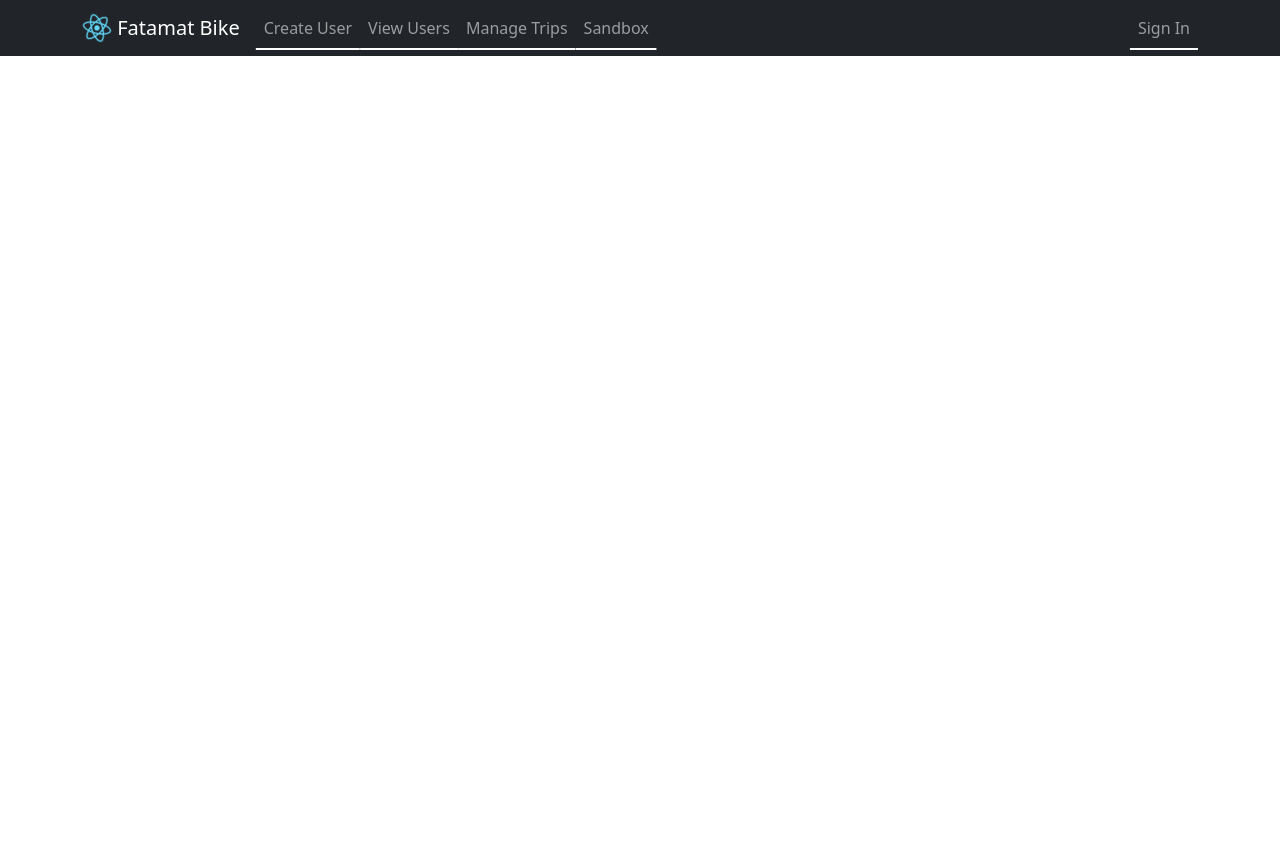
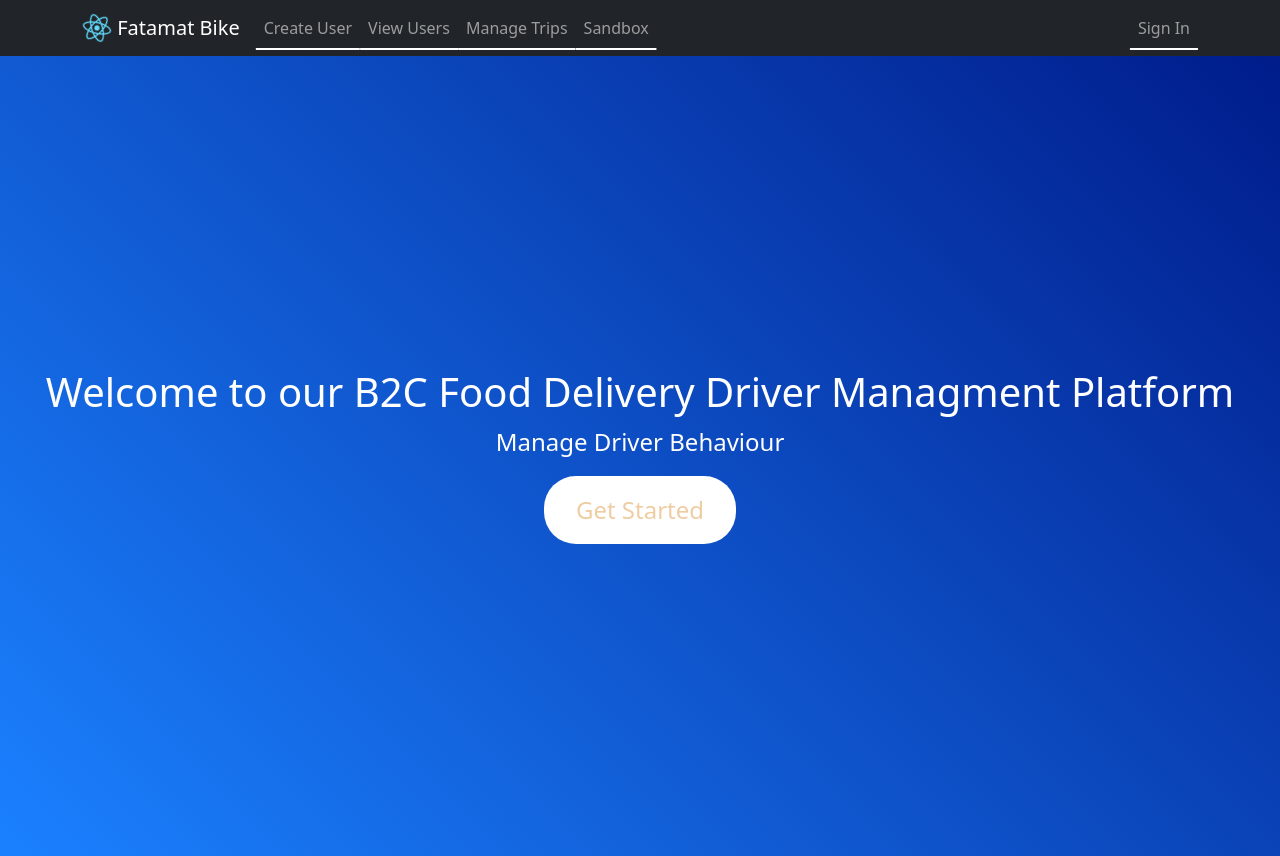
Before and after one commit to CorporalCupcake/SeniorDesignFrontEndWebApp, a React (Create React App) app: page / in a window 1280 px wide. Before the commit the page ends 800 px from the top, so only its background shows below. Built offline with nearby package versions, Linux system fonts and the light colour scheme.

Commit message:
RL of Admins and Managers gets updated

```diff
--- a/src/App.js
+++ b/src/App.js
@@ -3,7 +3,7 @@ import "./App.css";
 
 import ErrorPage from "./pages/ErrorPage";
 import HomePage from "./pages/HomePage";
-import LandingPage from "./pages/LandingPage";
+import LandingPage from "./pages/LandingPage/LandingPage";
 import Header from "./components/header/header.component";
 import SandboxPage from "./pages/SandboxPage";
 import CreateUserPage from "./pages/CreateUserPage";
--- a/src/aws_services/dynamo_db.js
+++ b/src/aws_services/dynamo_db.js
@@ -9,7 +9,8 @@ const AWS = require('aws-sdk');
 // Create the Dynamo DB Client with the region and user access keys. There is also a shared config file with the keys stores in ~/.aws/config*
 const ddbClient = new DynamoDBClient({
     credentials: creds,
-    region: 'us-east-1'
+    region: 'us-east-1',
+    removeUndefinedValues: true,
 });
 
 const marshallOptions = {
@@ -76,12 +77,12 @@ export const getUserByEmail = async ({ email }) => {
     return data;
 }
 
-export const updateUserResponsibilityList = async ({ currentUser, newUserEmail }) => {
+export const updateUserResponsibilityList = async ({ currentUserEmail, newUserEmail }) => {
 
     const params = {
         TableName: "users",
         Key: {
-            EMAIL: currentUser.EMAIL.S
+            EMAIL: currentUserEmail
         },
         UpdateExpression: 'set RESPONSIBILITY_LIST = list_append(RESPONSIBILITY_LIST, :rl)',
         ExpressionAttributeValues: {
@@ -92,7 +93,7 @@ export const updateUserResponsibilityList = async ({ currentUser, newUserEmail }
     try {
         return await ddbDocClient.send(new UpdateCommand(params));
     } catch (err) {
-        console.log("Error", err);
+        console.error("Error", err);
     }
 
 }
--- a/src/components/createUser/createUser.component.jsx
+++ b/src/components/createUser/createUser.component.jsx
@@ -54,6 +54,7 @@ class CreateUser extends React.Component {
                     : this.props.user.COMPANY.S,
             band: null,
             id_number: null,
+            superior_email: null,
             isError: false,
             errorMessage: null,
             isSuccess: false,
@@ -71,7 +72,7 @@ class CreateUser extends React.Component {
 
 
     handleSubmit = async () => {
-        const { email, password, full_name, company, band, id_number } = this.state;
+        const { email, password, full_name, company, band, id_number, superior_email } = this.state;
 
         this.setState({
             isError: false,
@@ -79,7 +80,6 @@ class CreateUser extends React.Component {
             isSuccess: false,
             successMessage: null
         });
-
 
         const data = await putItemInTable({
             TableName: "users",
@@ -91,9 +91,9 @@ class CreateUser extends React.Component {
                 FULL_NAME: { S: full_name },
                 RESPONSIBILITY_LIST: { L: [] },
                 ID_NUMBER: { S: id_number },
+                SUPERIOR_EMAIL: { S: this.props.user.EMAIL.S }
             },
         });
-
 
         if (data.$metadata.httpStatusCode === 200) { // Success
             this.setState({
@@ -101,10 +101,24 @@ class CreateUser extends React.Component {
                 successMessage: `User ${this.state.full_name} created successfully.`,
             });
 
-            updateUserResponsibilityList({
-                currentUser: this.props.user,
-                newUserEmail: this.state.email
-            })
+            if (this.props.user.BAND.S === 'ADMIN') {
+                updateUserResponsibilityList({
+                    currentUserEmail: this.props.user.EMAIL.S,
+                    newUserEmail: this.state.email
+                });
+            } else if (this.props.user.BAND.S === 'MANAGER') {
+                // Update the RL of the Manager
+                updateUserResponsibilityList({
+                    currentUserEmail: this.props.user.EMAIL.S,
+                    newUserEmail: this.state.email
+                })
+
+                // Update the RL of the Manager's Superior
+                updateUserResponsibilityList({
+                    currentUserEmail: this.props.user.SUPERIOR_EMAIL.S,
+                    newUserEmail: this.state.email
+                })
+            }
 
 
         } else {
@@ -167,6 +181,18 @@ class CreateUser extends React.Component {
                         <Form.Control type="text" placeholder="ID Number" />
                     </Form.Group>
 
+                    {/* -------------------------- SUPERIOR EMAIL --------------------------*/}
+
+                    <Form.Group
+                        className="mb-3"
+                        controlId="formBasicPassword"
+                        onChange={(event) => this.handleChange("superior_email", event)}
+                    >
+                        <Form.Label>Superior Email</Form.Label>
+                        <Form.Control type="text" placeholder={this.props.user.EMAIL.S} disabled />
+                    </Form.Group>
+
+
                     {/* -------------------------- BAND --------------------------*/}
                     <div style={{ marginBottom: "0.4rem" }}>User Band</div>
                     <Form.Select
--- a/src/pages/LandingPage.jsx
+++ /dev/null
@@ -1,10 +0,0 @@
-import React from "react";
-
-import { withRouter } from 'react-router-dom';
-
-
-const LandingPage = () => (
-    <div></div>
-)
-
-export default withRouter(LandingPage);
--- /dev/null
+++ b/src/pages/LandingPage/LandingPage.css
@@ -0,0 +1,63 @@
+.landing-page {
+    display: flex;
+    flex-direction: column;
+    align-items: center;
+    justify-content: center;
+    height: 100vh;
+    background-color: #1b81ff;
+    background-image: linear-gradient(45deg, #1b81ff 0%, #001c8b 100%);
+}
+
+h1 {
+    font-size: 4rem;
+    text-align: center;
+    color: #fff;
+    margin-bottom: 1rem;
+    animation: scaleIn 1s ease-in-out;
+}
+
+p {
+    font-size: 1.5rem;
+    text-align: center;
+    color: #fff;
+    margin-bottom: 2rem;
+    animation: fadeIn 1s ease-in-out;
+}
+
+.get-started-button {
+    font-size: 1.5rem;
+    padding: 1rem 2rem;
+    border: none;
+    border-radius: 2rem;
+    background-color: #fff;
+    color: #EECda3;
+    cursor: pointer;
+    transition: all 0.3s ease-in-out;
+    animation: fadeIn 1s ease-in-out;
+}
+
+.get-started-button:hover {
+    transform: scale(1.1);
+    background-color: #EECda3;
+    color: #fff;
+}
+
+@keyframes fadeIn {
+    from {
+        opacity: 0;
+    }
+
+    to {
+        opacity: 1;
+    }
+}
+
+@keyframes scaleIn {
+    from {
+        transform: scale(0);
+    }
+
+    to {
+        transform: scale(1);
+    }
+}
--- /dev/null
+++ b/src/pages/LandingPage/LandingPage.jsx
@@ -0,0 +1,14 @@
+import React from 'react';
+import './LandingPage.css';
+
+const LandingPage = () => {
+    return (
+        <div className="landing-page">
+            <h1>Welcome to our B2C Food Delivery Driver Managment Platform</h1>
+            <p>Manage Driver Behaviour</p>
+            <button className="get-started-button">Get Started</button>
+        </div>
+    );
+}
+
+export default LandingPage;
```
